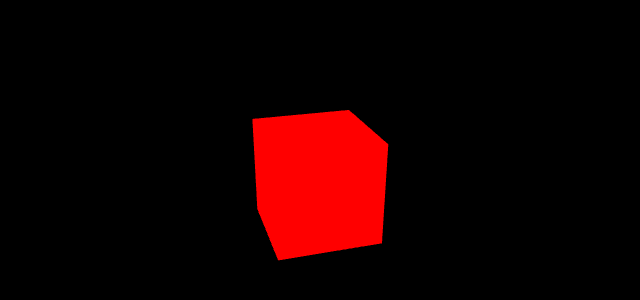
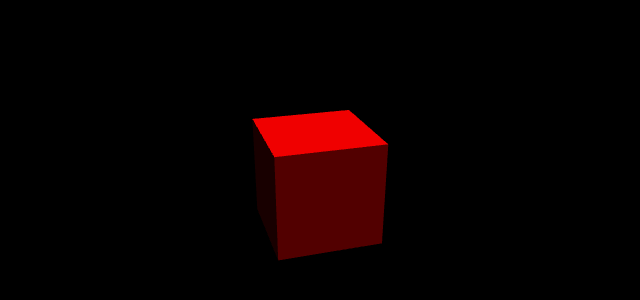
Before and after one commit to avantgardnerio/pergola, a plain HTML site: page web/index.html in a window 1280 px wide. Shown: the part 220-520 px from the top of the page, without its empty margins (324-964 px from the left). Drawn offline with nearby package versions, Linux system fonts and the light colour scheme.

Commit message:
Lighting

```diff
--- a/web/index.html
+++ b/web/index.html
@@ -10,19 +10,23 @@
             renderer.setSize(window.innerWidth, window.innerHeight);
             document.body.append(renderer.domElement);
 
-            const geometry = new THREE.BoxGeometry(1,1,1);
-            const material = new THREE.MeshBasicMaterial({color: 0xff0000});
-            const cube = new THREE.Mesh(geometry,material);
+            const geometry = new THREE.BoxGeometry(1, 1, 1);
+            const material = new THREE.MeshPhongMaterial({color: 0xff0000});
+            const cube = new THREE.Mesh(geometry, material);
             cube.position.z = -5;
             cube.rotation.x = 10;
             cube.rotation.y = 5;
             scene.add(cube);
 
-            renderer.render(scene,camera);
+            const light = new THREE.DirectionalLight(0xffffff);
+            light.position.set(0, 100, 100).normalize();
+            scene.add(light);
+
+            renderer.render(scene, camera);
 
             const animate = () => {
                 cube.rotation.x += 0.01;
-                renderer.render(scene,camera);
+                renderer.render(scene, camera);
                 requestAnimationFrame(animate);
             }
             animate();
```
